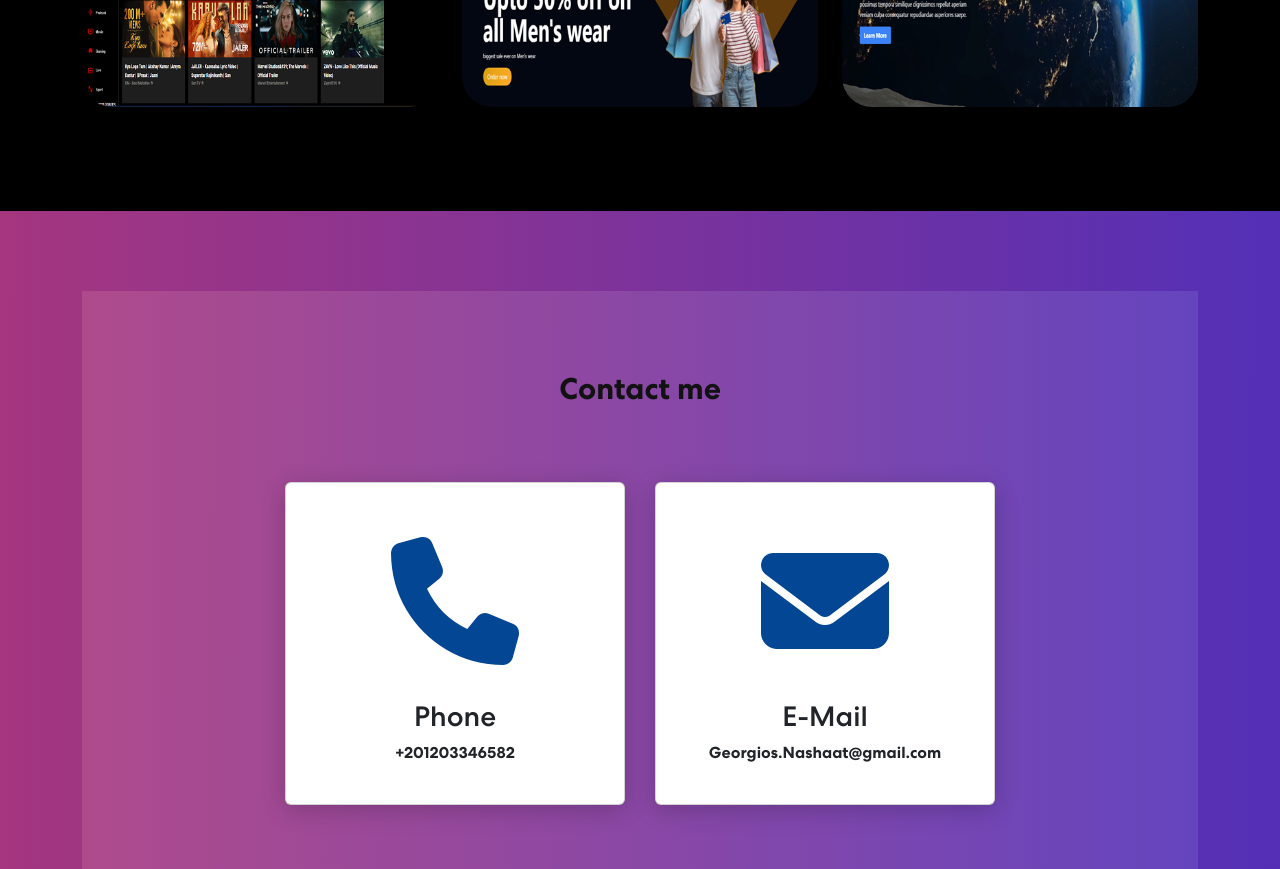
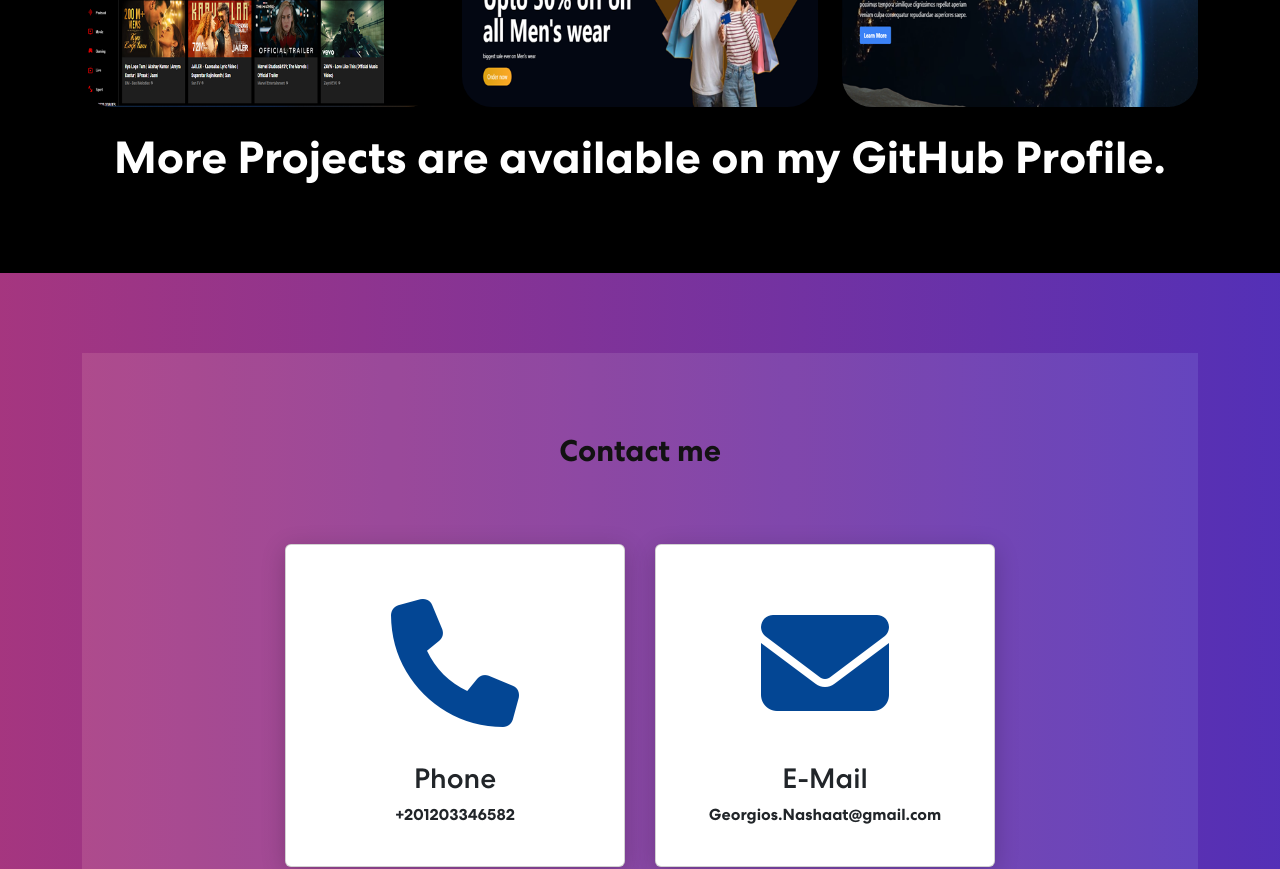
Before and after one commit to G3RGES/react-personal-portfolio, a React (Create React App) app: page / in a window 1280 px wide. Shown: the part 1800-2669 px from the top of the page. Built offline with nearby package versions, Linux system fonts and the light colour scheme.

Commit message:
Update Projects.js

```diff
--- a/src/components/Projects.js
+++ b/src/components/Projects.js
@@ -132,6 +132,9 @@ export const Projects = () => {
                           {projects.map((project, index) => {
                             return <ProjectCard key={index} {...project} />;
                           })}
+                          <h2>
+                            More Projects are available on my GitHub Profile.
+                          </h2>
                         </Row>
                       </Tab.Pane>
                       <Tab.Pane eventKey="second">
```
